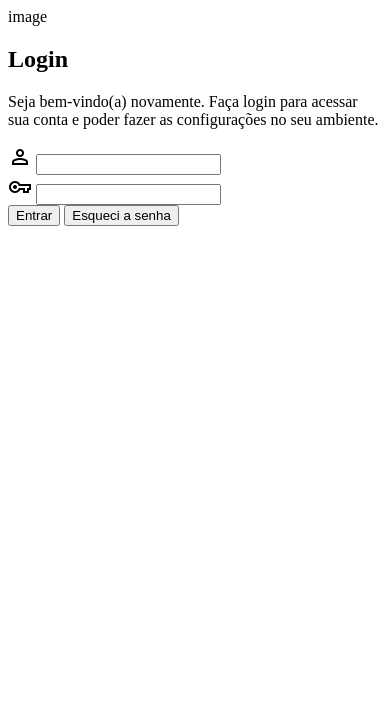
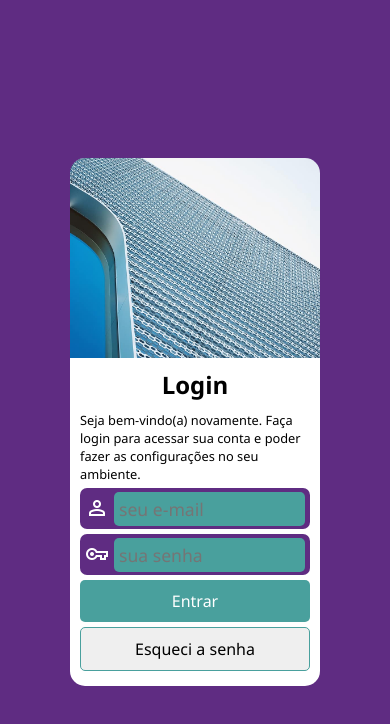
Before and after one commit to LuisNettoo/projeto-login, a plain HTML site: page index.html in a window 390 px wide. Drawn offline with nearby package versions, Linux system fonts and the light colour scheme.

Commit message:
version mobile

```diff
--- a/css/style.css
+++ b/css/style.css
@@ -4,3 +4,111 @@
     --green: #49a09d;
     --purple: #5f2c82;
 }
+
+* {
+    margin: 0;
+    padding: 0;
+    box-sizing: border-box;
+    font-family: 'Segoe UI', Tahoma, Geneva, Verdana, sans-serif;
+}
+
+main {
+    display: flex;
+    background-color: var(--purple);
+    height: 100vh;
+    width: 100vw;
+    justify-content: center;
+    align-items: center;
+}
+
+.app {
+    max-width: 250px;
+}
+
+.image {
+    width: 250px;
+    height: 200px;
+    background: black url(../images/metal.jpg) no-repeat right center;
+    background-size: cover;
+    border-radius: 15px 15px 0 0;
+}
+
+.login {
+    padding: 10px;
+    background-color: white;
+    border-radius: 0px 0px 15px 15px;
+}
+
+.login h1 {
+    text-align: center;
+    font-size: 1.5em;
+    margin-bottom: 10px;
+}
+
+.login p {
+    font-size: 0.8em;
+}
+
+.login .info {
+    display: flex;
+    align-items: center;
+    background-color: var(--purple);
+    border-radius: 7px;
+    margin: 5px 0px;
+
+}
+
+.login label {
+    font-size: 1.9em;
+}
+
+.login input {
+    width: 100%;
+    margin: 0px 5px;
+    padding: 5px;
+    border-radius: 5px;
+    background-color: var(--green);
+    outline: none;
+    border: none;
+    font-size: 1.1em;
+}
+
+.login input:focus {
+    background-color: white;
+}
+
+.material-symbols-outlined {
+    color: white;
+    margin-left: 5px;
+}
+
+.buttons button {
+    display: flex;
+    flex-direction: column;
+    width: 100%;
+    align-items: center;
+    font-size: 1em;
+    border-radius: 5px;
+    margin-bottom: 5px;
+    padding: 10px;
+    cursor: pointer;
+}
+
+
+.buttons button:nth-child(1) {
+    background-color: var(--green);
+    color: white;
+    border: none;
+}
+
+.buttons button:nth-child(1):hover {
+    background-color: #377976;
+}
+
+.buttons button:nth-child(2) {
+    border: 1px solid var(--green);
+}
+
+.buttons button:nth-child(2):hover {
+    background-color: var(--green);
+}
--- a/index.html
+++ b/index.html
@@ -11,27 +11,27 @@
 </head>
 <body>
     <main>
-        <section class="login">
+        <section class="app">
             <div class="image">
-                image
+
             </div>
-            <div class="form">
+            <div class="login">
                 <h1>Login</h1>
                 <p>Seja bem-vindo(a) novamente. Faça login para acessar sua conta e poder fazer as configurações no seu ambiente.</p>
-                <form method="post">
-                    <div>
+                <form method="post" autocomplete="off">
+                    <div class="info">
                         <label for="iemail"><span class="material-symbols-outlined">
                             person
                             </span></label>
-                        <input type="email" name="email" id="iemail">
+                        <input type="email" name="email" id="iemail" placeholder="seu e-mail">
                     </div>
-                    <div>
+                    <div class="info">
                         <label for="isenha"><span class="material-symbols-outlined">
                             vpn_key
                             </span></label>
-                        <input type="password" name="senha" id="isenha">
+                        <input type="password" name="senha" id="isenha" placeholder="sua senha">
                     </div>
-                    <div>
+                    <div class="buttons">
                         <button type="submit">Entrar</button>
                         <button>Esqueci a senha</button>
                     </div>
```
